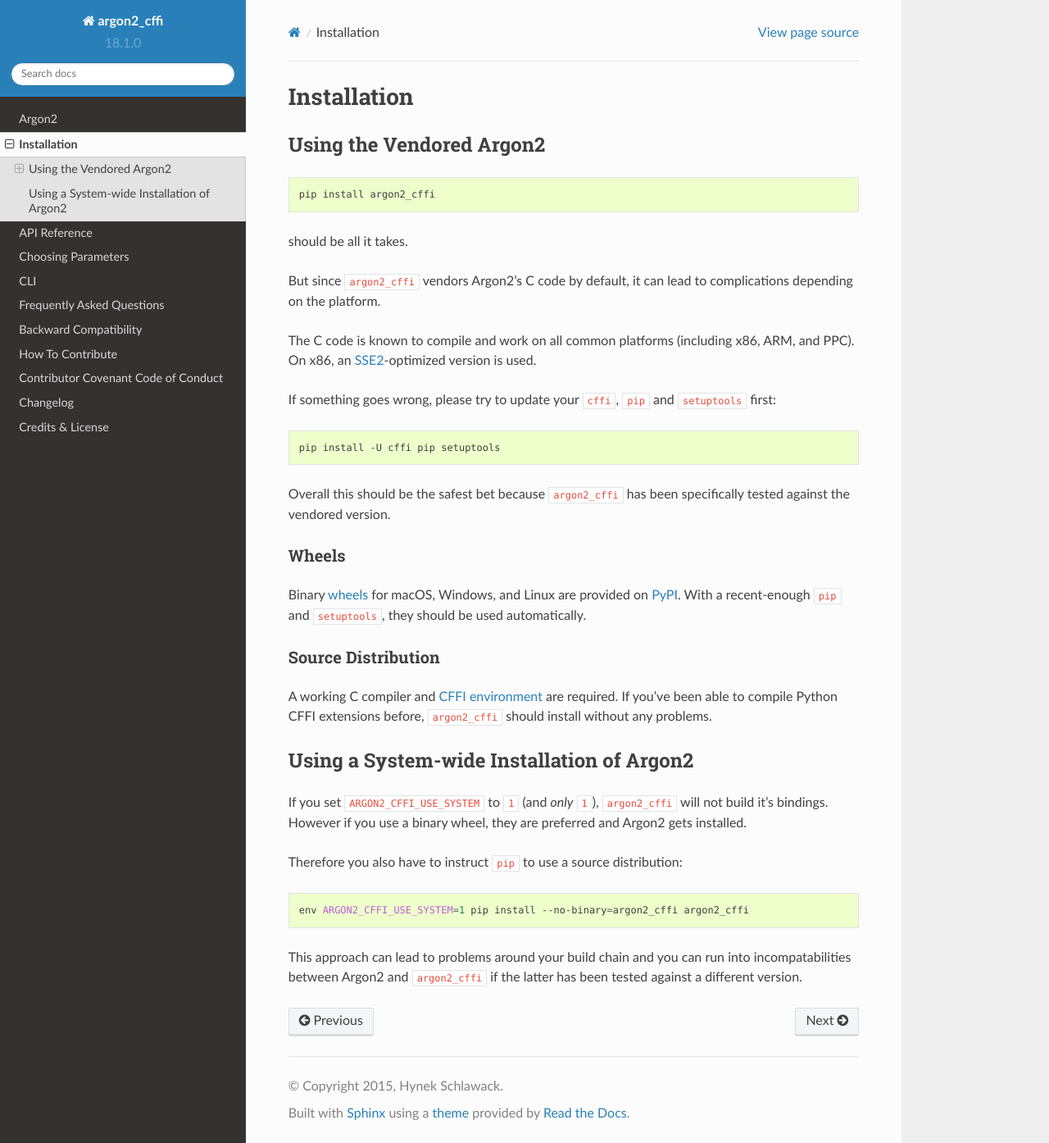
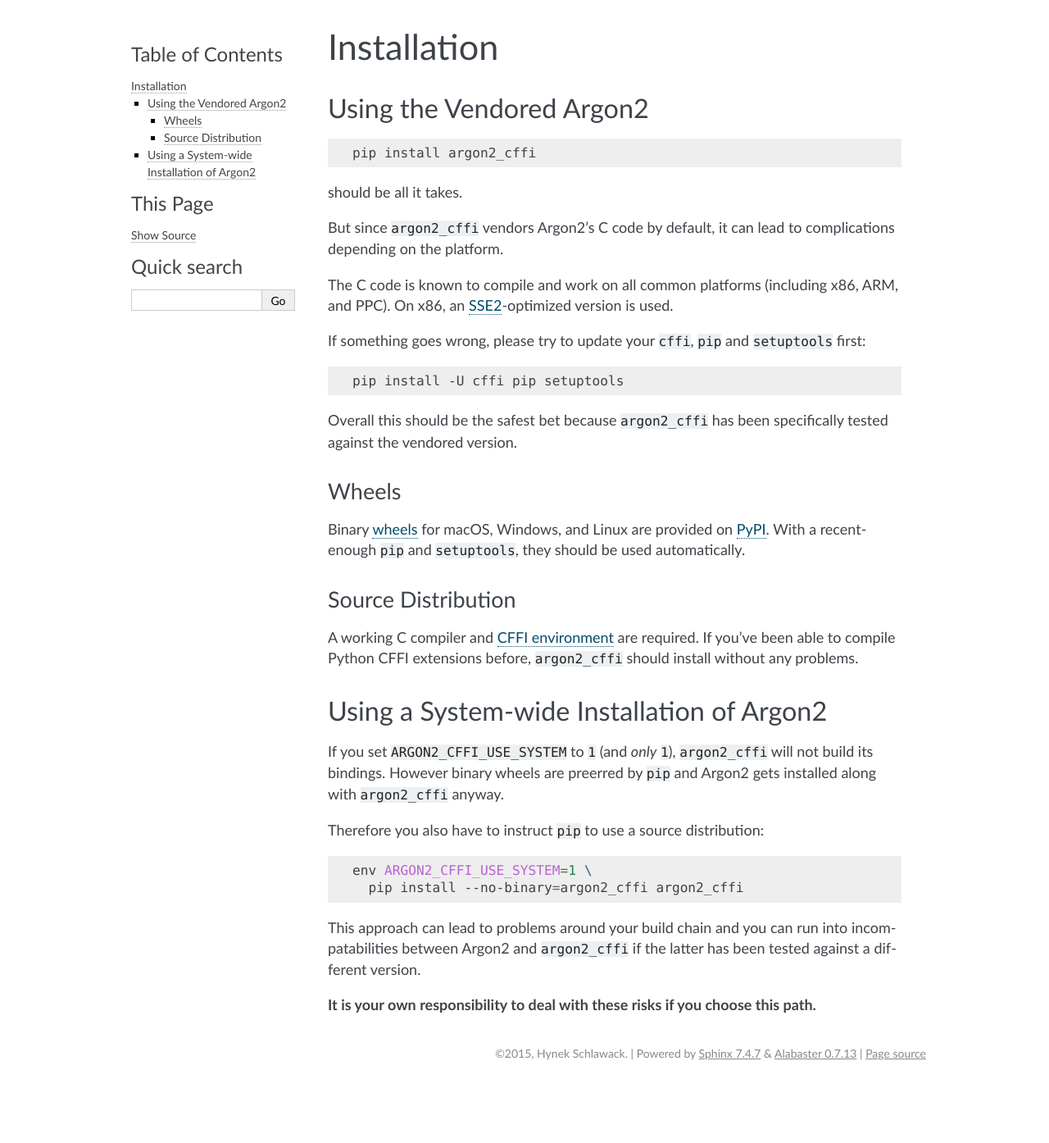
Before and after one commit to hynek/argon2-cffi, a Sphinx documentation site: the page built from docs/installation.rst, in a window 1280 px wide and 1394 px high. Shown: the whole window at 82% size. Built offline with Sphinx 7.4.7, drawn with Linux system fonts in a browser that asks for light colours.

Commit message:
Use our theme; some polish

```diff
--- a/docs/conf.py
+++ b/docs/conf.py
@@ -16,6 +16,7 @@ import codecs
 import datetime
 import os
 import re
+
 
 try:
     import sphinx_rtd_theme
@@ -45,6 +46,7 @@ def find_version(*file_paths):
         return version_match.group(1)
     raise RuntimeError("Unable to find version string.")
 
+
 # If extensions (or modules to document with autodoc) are in another directory,
 # add these directories to sys.path here. If the directory is relative to the
 # documentation root, use os.path.abspath to make it absolute, like shown here.
@@ -58,13 +60,13 @@ def find_version(*file_paths):
 # Add any Sphinx extension module names here, as strings. They can be
 # extensions coming with Sphinx (named 'sphinx.ext.*') or your custom
 # ones.
+
 extensions = [
     'sphinx.ext.autodoc',
     'sphinx.ext.doctest',
     'sphinx.ext.intersphinx',
     'sphinx.ext.todo',
 ]
-
 
 # Add any paths that contain templates here, relative to this directory.
 templates_path = ['_templates']
@@ -136,11 +138,13 @@ pygments_style = 'sphinx'
 # The theme to use for HTML and HTML Help pages.  See the documentation for
 # a list of builtin themes.
 
-if sphinx_rtd_theme:
-    html_theme = "sphinx_rtd_theme"
-    html_theme_path = [sphinx_rtd_theme.get_html_theme_path()]
-else:
-    html_theme = "default"
+html_theme = "alabaster"
+html_theme_options = {
+    "font_family": '"Avenir Next", Calibri, "PT Sans", sans-serif',
+    "head_font_family": '"Avenir Next", Calibri, "PT Sans", sans-serif',
+    "font_size": "18px",
+    "page_width": "980px",
+}
 
 # Theme options are theme-specific and customize the look and feel of a theme
 # further.  For a list of options available for each theme, see the
--- a/docs/index.rst
+++ b/docs/index.rst
@@ -1,5 +1,5 @@
-argon2_cffi
-===========
+``argon2_cffi``
+===============
 
 Release v\ |release| (:doc:`What's new? <changelog>`).
 
@@ -34,7 +34,6 @@ Project Information
    license
 
 
-
 Indices and tables
 ==================
 
--- a/docs/installation.rst
+++ b/docs/installation.rst
@@ -42,16 +42,19 @@ If you've been able to compile Python CFFI extensions before, ``argon2_cffi`` sh
 Using a System-wide Installation of Argon2
 ------------------------------------------
 
-If you set ``ARGON2_CFFI_USE_SYSTEM`` to ``1`` (and *only* ``1``), ``argon2_cffi`` will not build it's bindings.
-However if you use a binary wheel, they are preferred and Argon2 gets installed.
+If you set ``ARGON2_CFFI_USE_SYSTEM`` to ``1`` (and *only* ``1``), ``argon2_cffi`` will not build its bindings.
+However binary wheels are preerred by ``pip`` and Argon2 gets installed along with ``argon2_cffi`` anyway.
 
 Therefore you also have to instruct ``pip`` to use a source distribution:
 
 .. code-block:: bash
 
-  env ARGON2_CFFI_USE_SYSTEM=1 pip install --no-binary=argon2_cffi argon2_cffi
+  env ARGON2_CFFI_USE_SYSTEM=1 \
+    pip install --no-binary=argon2_cffi argon2_cffi
 
 This approach can lead to problems around your build chain and you can run into incompatabilities between Argon2 and ``argon2_cffi`` if the latter has been tested against a different version.
+
+**It is your own responsibility to deal with these risks if you choose this path.**
 
 
 .. _SSE2: https://en.wikipedia.org/wiki/SSE2
```
Also changed, not shown: 2 other files.
